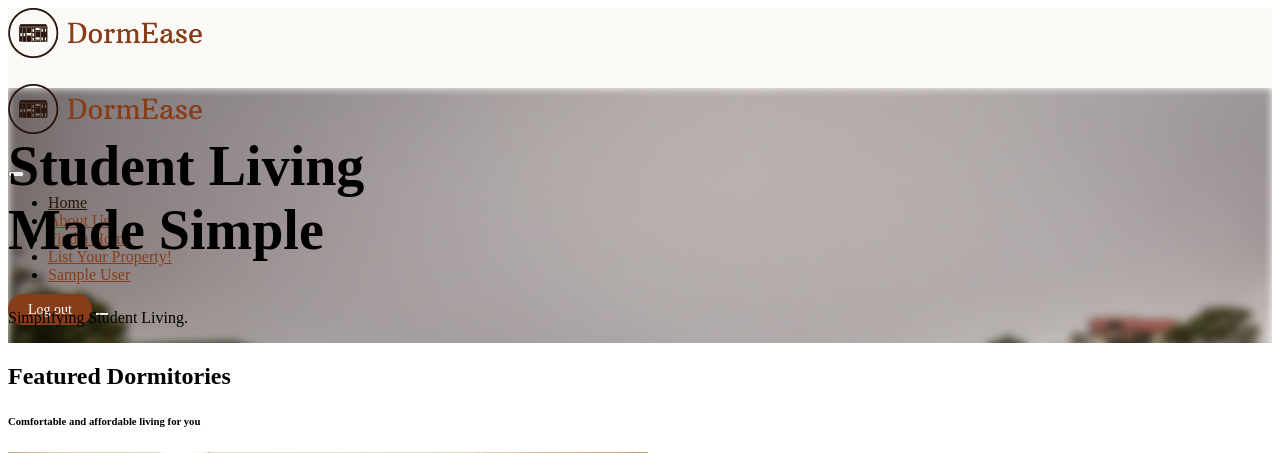
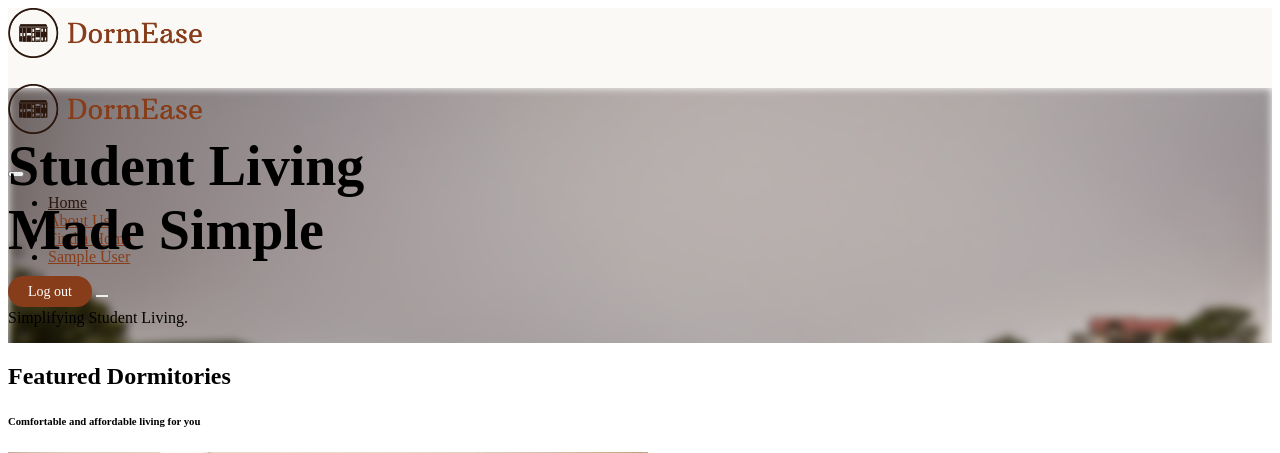
Before and after one commit to velasquezkieren/dormease, a PHP site: page /backup_index.php in a window 1280 px wide. Shown: the top 453 px of the page. Run offline with PHP 8.4, Linux system fonts and the light colour scheme; the visitor is signed in with stand-in values (Sample User, id 1).

Commit message:
modified:   navbar.php 	modified:   pages/login.php 	modified:   pages/signup.php

```diff
--- a/navbar.php
+++ b/navbar.php
@@ -4,6 +4,7 @@ session_start();
 
 if (isset($_SESSION['email'])) {
     $firstname = $_SESSION['firstname']; // Get the user's first name from session
+    $account_type = $_SESSION['account_type'];
 }
 
 if (isset($_GET['page'])) {
@@ -79,12 +80,25 @@ if (isset($_GET['page'])) {
                         <li class="nav-item">
                             <a class="nav-link mx-lg-2 <?php echo ($title == 'About | DormEase') ? 'active' : ''; ?>" href="index.php?page=about">About Us</a>
                         </li>
-                        <li class="nav-item">
-                            <a class="nav-link mx-lg-2 <?php echo ($title == 'Find a Home | DormEase') ? 'active' : ''; ?>" href="index.php?page=find">Find a Home</a> <!-- should be dynamic, display this if account type is 1 -->
-                        </li>
-                        <li class="nav-item">
-                            <a class="nav-link mx-lg-2 <?php echo ($title == 'List Property | DormEase') ? 'active' : ''; ?>" href="index.php?page=list">List Your Property!</a> <!-- display if account type is 0 -->
-                        </li>
+                        <?php
+                        if (isset($_SESSION['account_type']) && $_SESSION['account_type'] == 1) {
+                            echo '<li class="nav-item">
+                            <a class="nav-link mx-lg-2 ' . (($title == 'Find a Home | DormEase') ? 'active' : '') . '" href="index.php?page=find">Find a Home</a>
+                            </li>';
+                        } elseif (isset($_SESSION['account_type']) && $_SESSION['account_type'] == 0) {
+
+                            echo '<li class="nav-item">
+                            <a class="nav-link mx-lg-2 ' . (($title == 'List Property | DormEase') ? 'active' : '') . '" href="index.php?page=list">List Your Property!</a>
+                            </li>';
+                        } else {
+                            echo '<li class="nav-item">
+                            <a class="nav-link mx-lg-2 ' . (($title == 'Find a Home | DormEase') ? 'active' : '') . '" href="index.php?page=find">Find a Home</a>
+                            </li>';
+                            echo '<li class="nav-item">
+                            <a class="nav-link mx-lg-2 ' . (($title == 'List Property | DormEase') ? 'active' : '') . '" href="index.php?page=list">List Your Property!</a>
+                            </li>';
+                        }
+                        ?>
                         <?php
                         if (isset($_SESSION['email'])) {
                             echo '<li class="nav-item">
--- a/pages/login.php
+++ b/pages/login.php
@@ -23,6 +23,7 @@ if (isset($_POST['submit'])) {
         $_SESSION['password'] = $password;
         $_SESSION['firstname'] = $data['firstname'];
         $_SESSION['lastname'] = $data['lastname'];
+        $_SESSION['account_type'] = $data['account_type'];
         header("Location:?page=index");
         die();
     }
--- a/pages/signup.php
+++ b/pages/signup.php
@@ -26,7 +26,7 @@ if (isset($_POST['submit'])) {
         $insert_query = "INSERT INTO users (firstname, lastname, email, password, account_type, gender) VALUES ('$firstname', '$lastname', '$email', '$password', '$account_type', '$gender')";
 
         if (mysqli_query($con, $insert_query)) {
-            echo "Registration successful!";
+            header("location:?page=login");
             // You can redirect the user to a login page or any other page after successful registration
         } else {
             echo "Error: " . $insert_query . "<br>" . mysqli_error($con);
```
